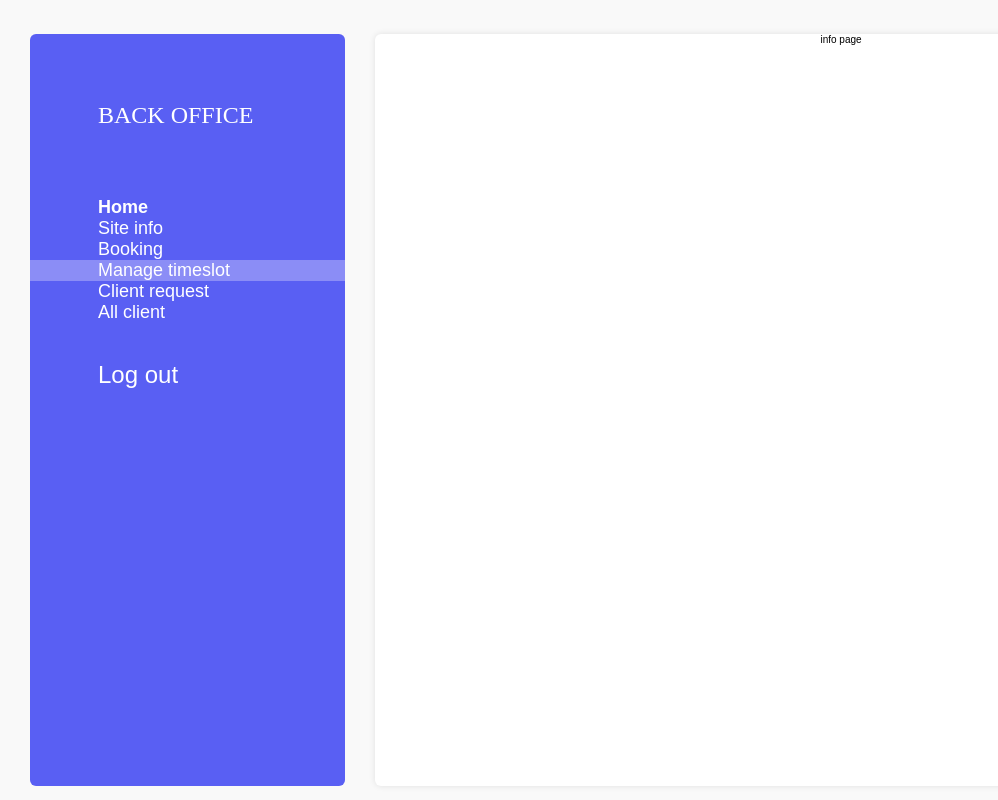
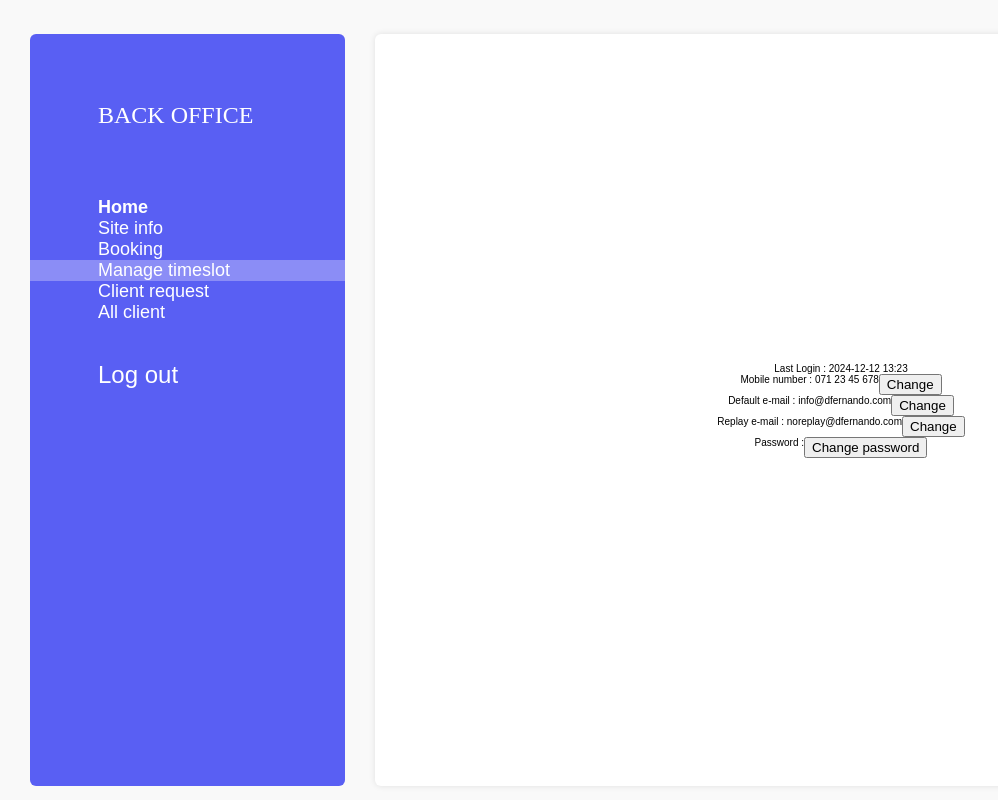
Before and after one commit to GayashanGamage/Dr.Dinesh-backoffice, a Vue app: page /office/info in a window 1280 px wide. Shown: the top 800 px of the page, without its empty margins (0-998 px from the left). Built offline with nearby package versions, Linux system fonts and the light colour scheme; a web font is replaced by a local one.

Commit message:
add basic HTML structure for info page, client request page and all client page

```diff
--- a/src/components/All-client.vue
+++ b/src/components/All-client.vue
@@ -1,6 +1,14 @@
 <template>
-  <div class="c1-level-one-container">
-    <p>All client page</p>
+  <div class="c6-level-one-container">
+    <div class="c6-level-two-container">
+      <p>Name :</p>
+      <p>Camodi Janithya</p>
+      <p>Date :</p>
+      <p>3rd of June 2024</p>
+      <p>Perpose :</p>
+      <p>Advanced level</p>
+      <button>More..</button>
+    </div>
   </div>
 </template>
 
@@ -9,10 +17,14 @@ name: "All-client";
 </script>
 
 <style scoped>
-.c1-level-one-container {
+.c6-level-one-container {
   display: flex;
   justify-content: center;
   align-items: center;
   width: 100%;
+  height: 100%;
+}
+.c6-level-two-container {
+  border: 1px solid black;
 }
 </style>
--- a/src/components/Client-request.vue
+++ b/src/components/Client-request.vue
@@ -1,6 +1,14 @@
 <template>
   <div class="c3-level-one-container">
-    <p>Client reques page</p>
+    <div class="c3-level-two-container">
+      <button>
+        <router-link to="approved">Pending</router-link>
+      </button>
+      <button>
+        <router-link to="pending">Refunded</router-link>
+      </button>
+    </div>
+    <router-view></router-view>
   </div>
 </template>
 
@@ -10,9 +18,14 @@ name: "Time-slot";
 
 <style scoped>
 .c3-level-one-container {
-  display: flex;
+  /* display: flex;
   justify-content: center;
-  align-items: center;
+  align-items: center; */
   width: 100%;
+  height: 100%;
+}
+a {
+  text-decoration: none;
+  color: black;
 }
 </style>
--- a/src/components/Info.vue
+++ b/src/components/Info.vue
@@ -1,6 +1,25 @@
 <template>
   <div class="c4-level-one-container">
-    <p>info page</p>
+    <div class="c4-level-two-container">
+      <p>Last Login : <slot>2024-12-12 13:23</slot></p>
+    </div>
+    <div class="c4-level-two-container">
+      <p>Mobile number : <slot>071 23 45 678</slot></p>
+      <button>Change</button>
+    </div>
+    <div class="c4-level-two-container">
+      <p>Default e-mail : <slot>info@dfernando.com</slot></p>
+      <button>Change</button>
+    </div>
+    <div class="c4-level-two-container">
+      <p>Replay e-mail : <slot>noreplay@dfernando.com</slot></p>
+      <button>Change</button>
+    </div>
+    <div class="c4-level-two-container">
+      <p>Password :</p>
+      <button>Change password</button>
+    </div>
+    <div class="c4-level-two-container"></div>
   </div>
 </template>
 
@@ -14,5 +33,14 @@ name: "Info";
   justify-content: center;
   align-items: center;
   width: 100%;
+  height: 100%;
+  display: flex;
+  justify-content: center;
+  align-items: center;
+  flex-direction: column;
+}
+.c4-level-two-container {
+  display: flex;
+  flex-direction: row;
 }
 </style>
--- /dev/null
+++ b/src/components/Request/Approved.vue
@@ -0,0 +1,9 @@
+<template>
+  <div class="sc1-level-one-container">
+    <p>this is approved content</p>
+  </div>
+</template>
+
+<script setup>
+name: "Approved";
+</script>
--- /dev/null
+++ b/src/components/Request/Pending.vue
@@ -0,0 +1,9 @@
+<template>
+  <div class="sc-level-one-container">
+    <p>this is Pending content</p>
+  </div>
+</template>
+
+<script setup>
+name: "Pending";
+</script>
--- a/src/router/index.js
+++ b/src/router/index.js
@@ -10,6 +10,8 @@ import AllClient from "@/components/All-client.vue";
 import Booking from "@/components/Booking.vue";
 import ClientRequest from "@/components/Client-request.vue";
 import Timeslot from "@/components/Timeslot.vue";
+import Approved from "@/components/Request/Approved.vue";
+import Pending from "@/components/Request/Pending.vue";
 
 const router = createRouter({
   history: createWebHistory(import.meta.env.BASE_URL),
@@ -58,6 +60,17 @@ const router = createRouter({
         {
           path: "request",
           component: ClientRequest,
+          redirect: "request/approved",
+          children: [
+            {
+              path: "approved",
+              component: Approved,
+            },
+            {
+              path: "pending",
+              component: Pending,
+            },
+          ],
         },
         {
           path: "clients",
```
